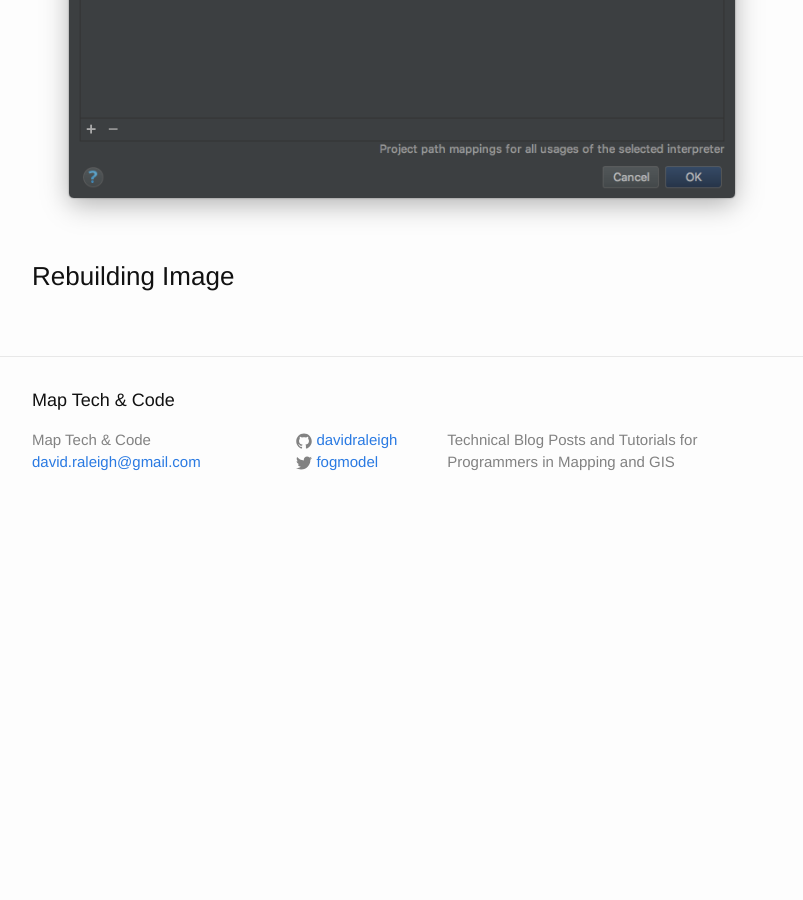
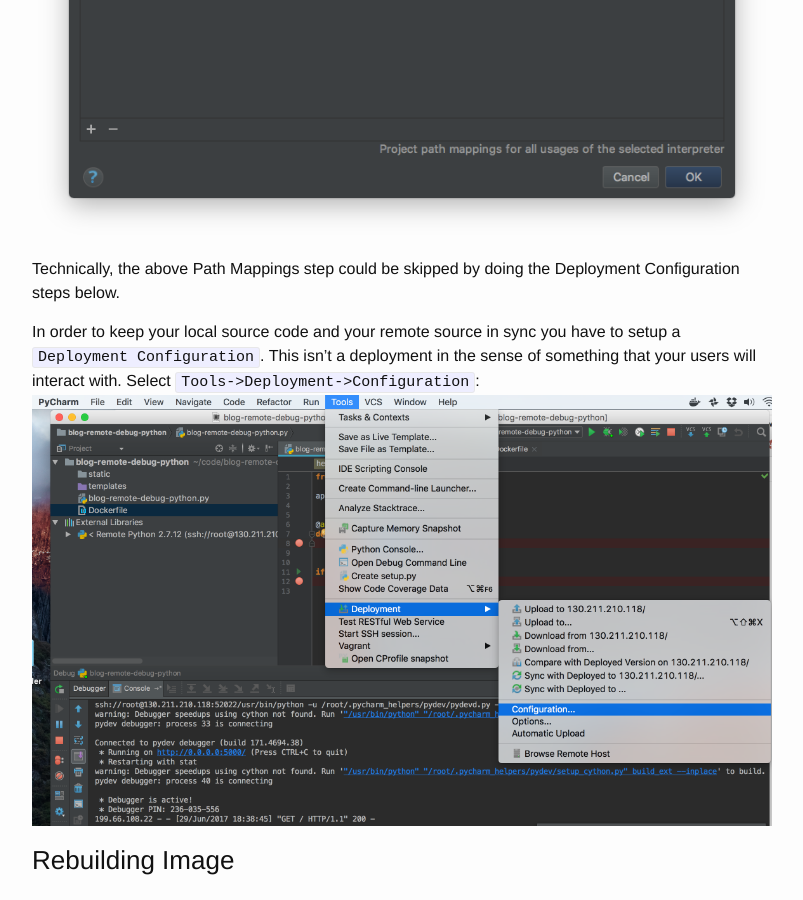
Before and after one commit to davidraleigh/davidraleigh.github.io, a Jekyll site: the page built from _posts/2017-06-27-Debug-Remote-Docker-Container-PyCharm.md, in a window 1280 px wide and 900 px high, scrolled down 9586 px. Shown: the whole window, without its empty margins (238-1041 px from the left). Built offline with Jekyll 4.4.1, drawn with Linux system fonts in a browser that asks for light colours; our own code applies the rules of GitHub Pages for plain Markdown files; comment, search, counter and statistics services are not loaded; before the commit the page ends 10120 px from its top, so only the background shows below that; some of the changed text lies outside the part shown.

Commit message:
Update 2017-06-27-Debug-Remote-Docker-Container-PyCharm.md

```diff
--- a/_posts/2017-06-27-Debug-Remote-Docker-Container-PyCharm.md
+++ b/_posts/2017-06-27-Debug-Remote-Docker-Container-PyCharm.md
@@ -153,4 +153,11 @@ Once you've selected `OK` you'll be taken back to the `Project Interpreter` dial
 
 In the `Edit Project Path Mappings` dialog you'll set the mapping for your local source to the location of your source code inside of your container. In the case of the tutorial the location of the source code is defined in the Dockerfile at [this line](https://github.com/davidraleigh/davidraleigh.github.io/blob/master/assets/pycharm-remote-debug/path_mappings_setup.png), `COPY . /opt/src/test`. Your dialog should look something like this:
 ![Edit Project Path Settings](https://github.com/davidraleigh/davidraleigh.github.io/blob/master/assets/pycharm-remote-debug/path_mappings_setup.png)
+
+Technically, the above Path Mappings step could be skipped by doing the Deployment Configuration steps below.
+
+In order to keep your local source code and your remote source in sync you have to setup a `Deployment Configuration`. This isn't a deployment in the sense of something that your users will interact with. Select `Tools->Deployment->Configuration`:
+![Deployment configuration](https://github.com/davidraleigh/davidraleigh.github.io/blob/master/assets/pycharm-remote-debug/deployment_configuration.png)
+
+
 ### Rebuilding Image
```
Also changed, not shown: other parts of _posts/2017-06-27-Debug-Remote-Docker-Container-PyCharm.md (+1 -1 lines).
